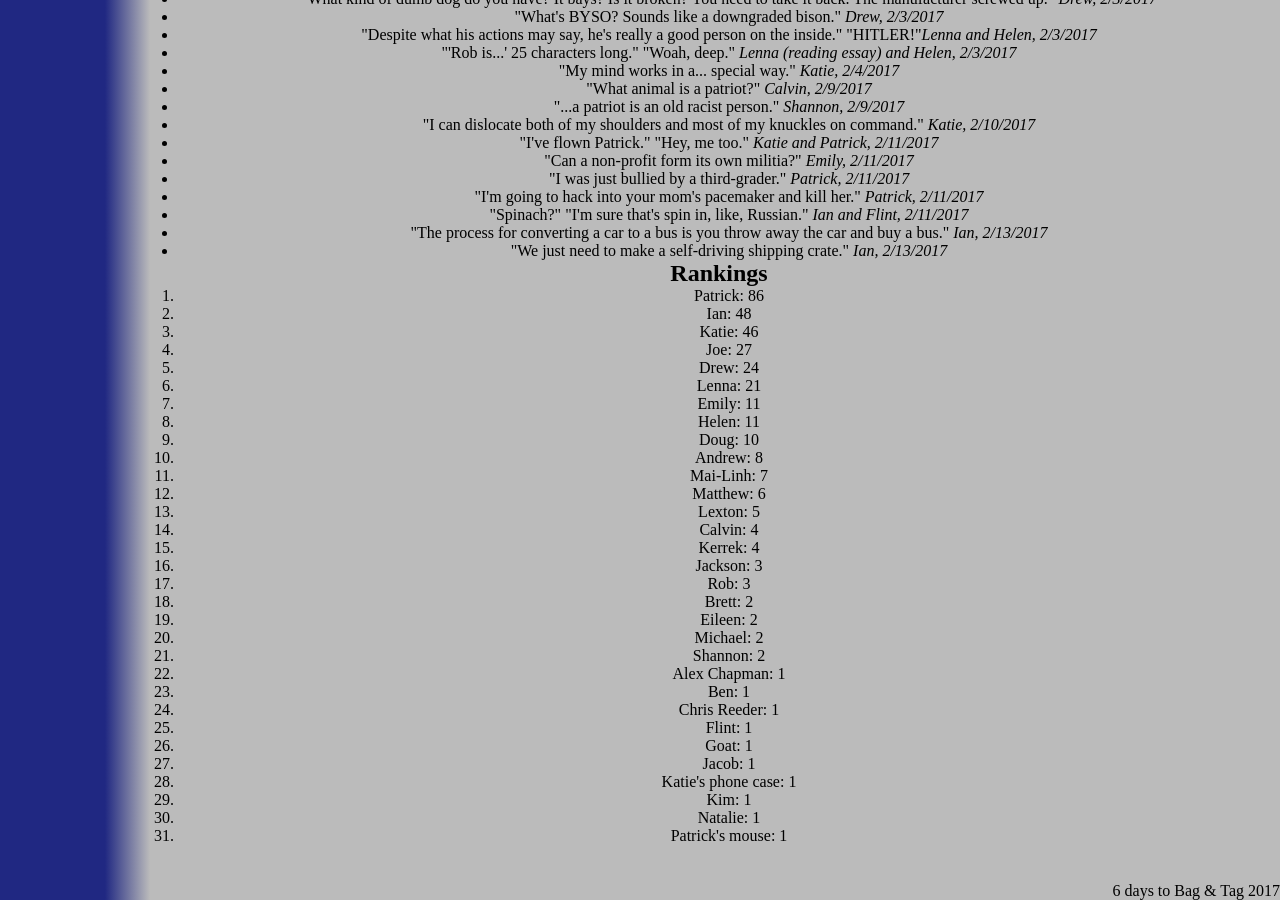
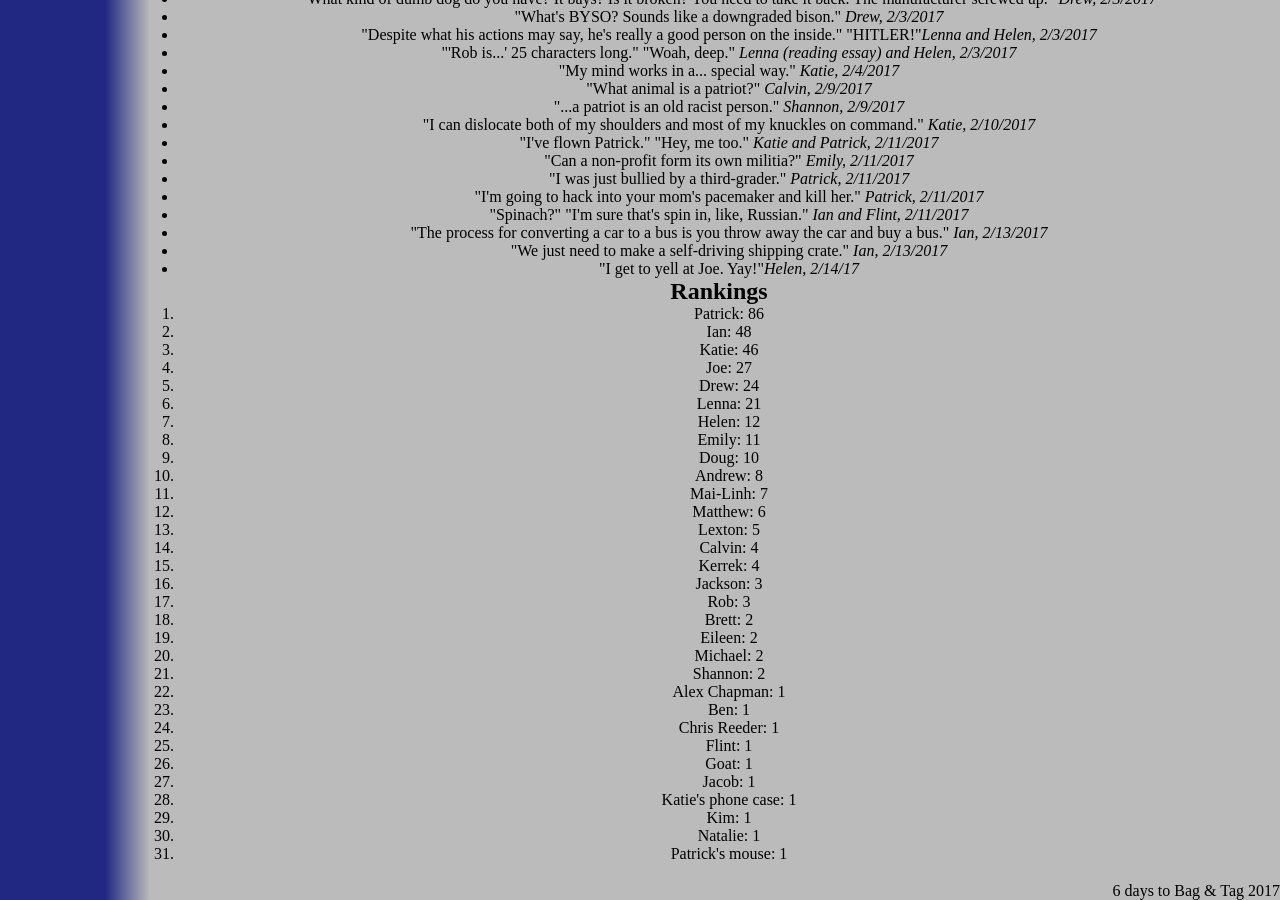
Before and after one commit to katiebugmoon/FRC4131.github.io, a Jekyll site: the page built from media/2017/quotes.html, in a window 1280 px wide and 900 px high, scrolled down 4670 px. Built offline with Jekyll 4.4.1, drawn with Linux system fonts in a browser that asks for light colours; nearby versions of some CDN libraries.

Commit message:
Update quotes.html

```diff
--- a/media/2017/quotes.html
+++ b/media/2017/quotes.html
@@ -265,6 +265,7 @@ title: Build Season 2017 Quotes
 	<li>"Spinach?" "I'm sure that's spin in, like, Russian." <i>Ian and Flint, 2/11/2017</i></li>
 	<li>"The process for converting a car to a bus is you throw away the car and buy a bus." <i>Ian, 2/13/2017</i></li>
 	<li>"We just need to make a self-driving shipping crate." <i>Ian, 2/13/2017</i></li>
+	<li>"I get to yell at Joe. Yay!"<i>Helen, 2/14/17</i></li>
 </ul>
 <h2>Rankings</h2>
 <ol id='rankings'></ol>
```
